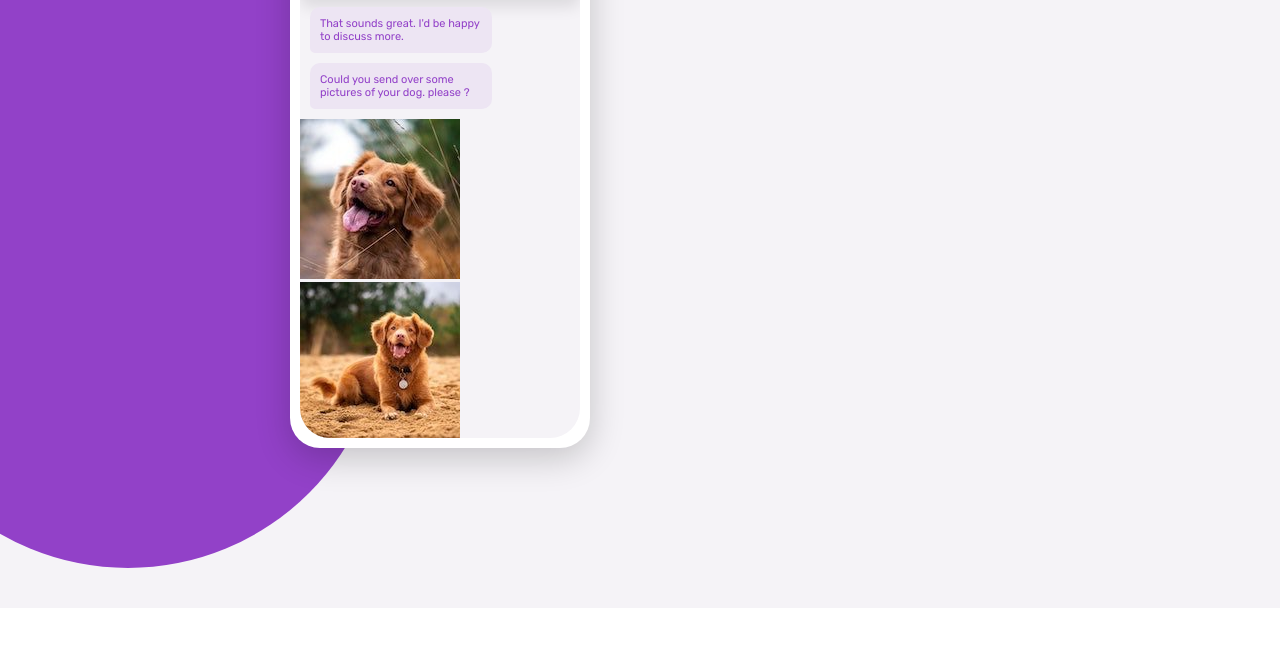
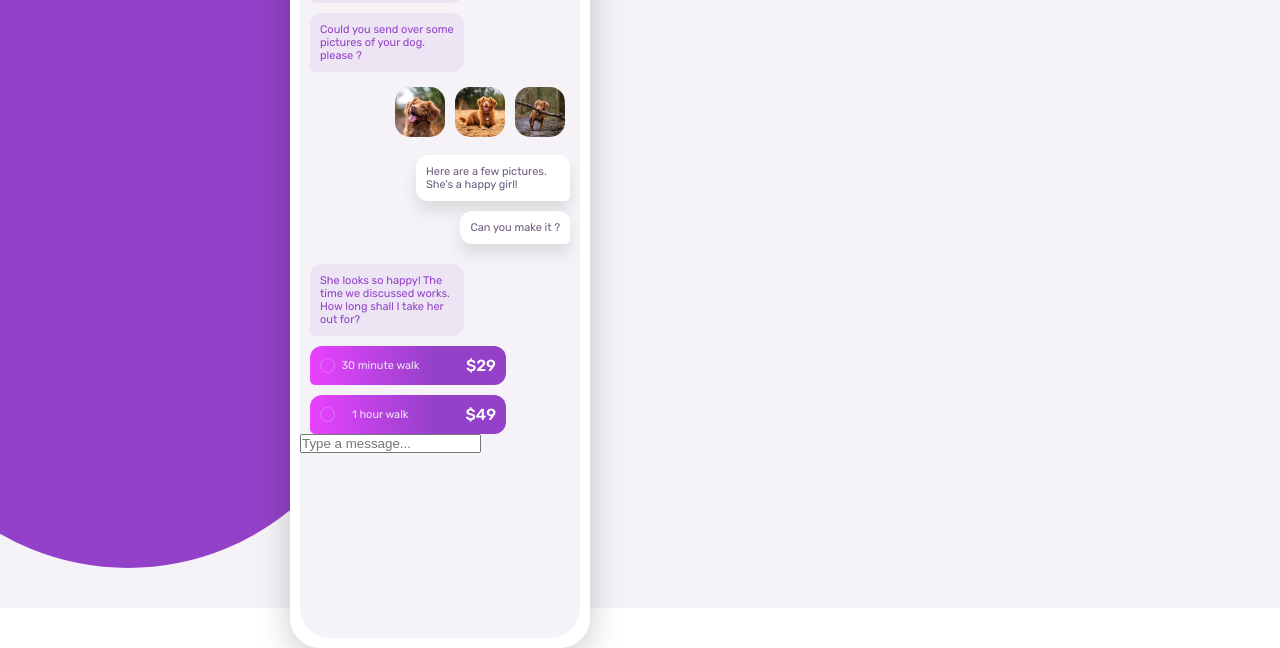
Before and after one commit to NightClover-code/css-illustration, a plain HTML site: page index.html in a window 1280 px wide. Shown: the part 192-840 px from the top of the page. Before the commit the page ends 800 px from the top, so only its background shows below. Drawn offline with Linux system fonts and the light colour scheme.

Commit message:
added pricing and client messages

```diff
--- /dev/null
+++ b/src/styles/sass/_client_message.scss
@@ -0,0 +1,25 @@
+.client__dog__pictures__message {
+  display: flex;
+  float: right;
+  margin: 10px;
+  .dog__picture {
+    width: 50px;
+    margin: 5px;
+    img {
+      border-radius: 15px;
+      width: 100%;
+    }
+  }
+}
+.client__message {
+  float: right;
+  background: $white;
+  margin: 0px 10px 10px 10px;
+  border-radius: 12px;
+  font-size: 11px;
+  padding: 10px;
+  border-bottom-right-radius: 5px;
+  max-width: 55%;
+  color: $desaturated-dark-violet;
+  box-shadow: 0px 10px 15px rgba(0, 0, 0, 0.1);
+}
--- a/src/styles/sass/_phone.scss
+++ b/src/styles/sass/_phone.scss
@@ -1,9 +1,10 @@
 .phone {
   position: absolute;
   z-index: 10;
-  height: 550px;
-  width: 300px;
-  margin-top: 90px;
+  height: 100%;
+  min-height: 500px;
+  max-width: 300px;
+  margin-top: 40px;
   border-radius: 30px;
   margin-left: 100px;
   background-color: $white;
--- /dev/null
+++ b/src/styles/sass/_pricing_message.scss
@@ -0,0 +1,33 @@
+.pricing__message {
+  display: flex;
+  float: left;
+  align-items: center;
+  justify-content: space-between;
+  background: linear-gradient(
+    to left,
+    $moderate-violet 35%,
+    $light-magenta
+  );
+  margin: 10px 10px 0px 10px;
+  border-radius: 12px;
+  font-size: 11px;
+  padding: 10px;
+  border-bottom-left-radius: 5px;
+  min-width: 70%;
+  color: $white;
+  .check__circle {
+    width: 15px;
+    height: 15px;
+    border-radius: 50%;
+    border: 1px solid $very-light-magenta;
+  }
+  .service {
+    // font-size: 12px;
+    color: #ede5f3;
+    margin-right: 40px;
+  }
+  .price {
+    font-size: 16px;
+    font-weight: 500;
+  }
+}
--- a/src/styles/sass/_samuel_message.scss
+++ b/src/styles/sass/_samuel_message.scss
@@ -1,10 +1,11 @@
 .samuel__message {
+  float: left;
   background: #ede5f3;
-  margin: 10px;
-  border-radius: 10px;
+  margin: 10px 10px 0px 10px;
+  border-radius: 12px;
   font-size: 11px;
   padding: 10px;
   border-bottom-left-radius: 5px;
-  width: 65%;
+  max-width: 55%;
   color: $moderate-violet;
 }
--- a/src/styles/sass/app.scss
+++ b/src/styles/sass/app.scss
@@ -3,6 +3,8 @@
 @import './phone';
 @import './header';
 @import './samuel_message';
+@import './client_message';
+@import './pricing_message';
 * {
   margin: 0;
   padding: 0;
```
Also changed, not shown: src/styles/css/app.css, src/styles/sass/_client_messages.scss (deleted), 1 other file.
